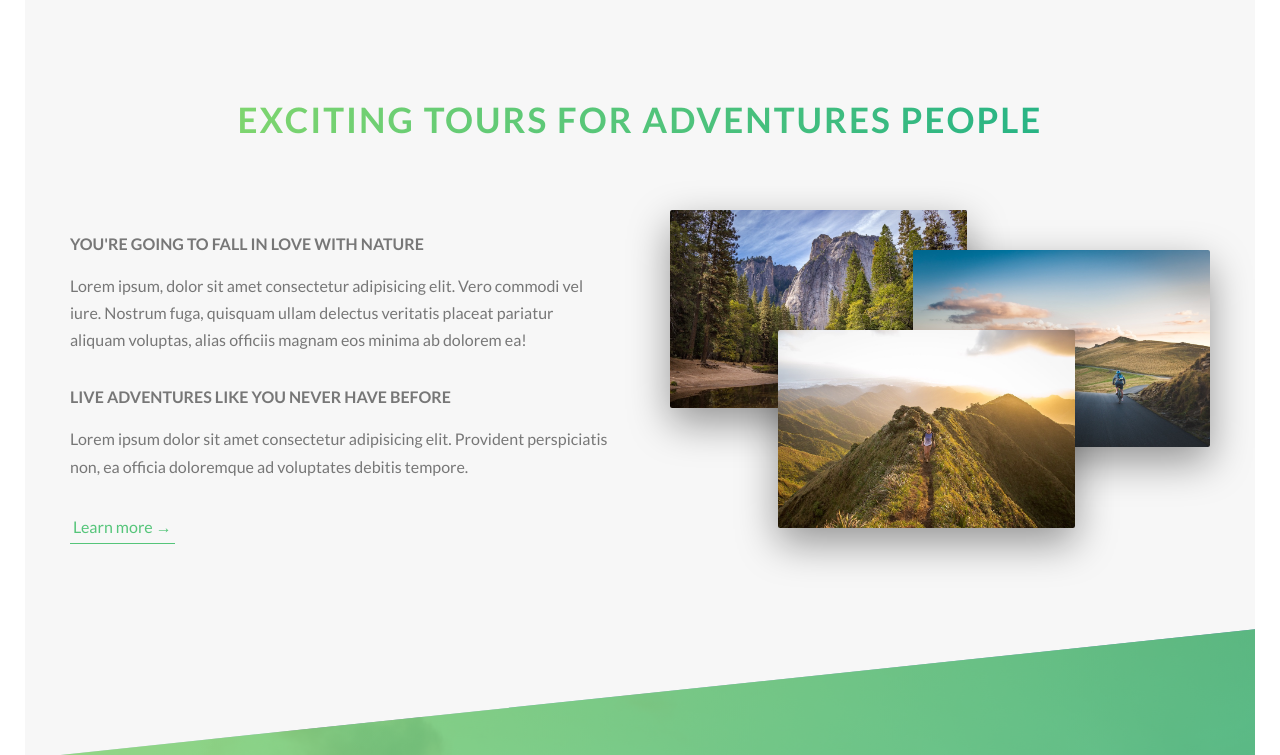
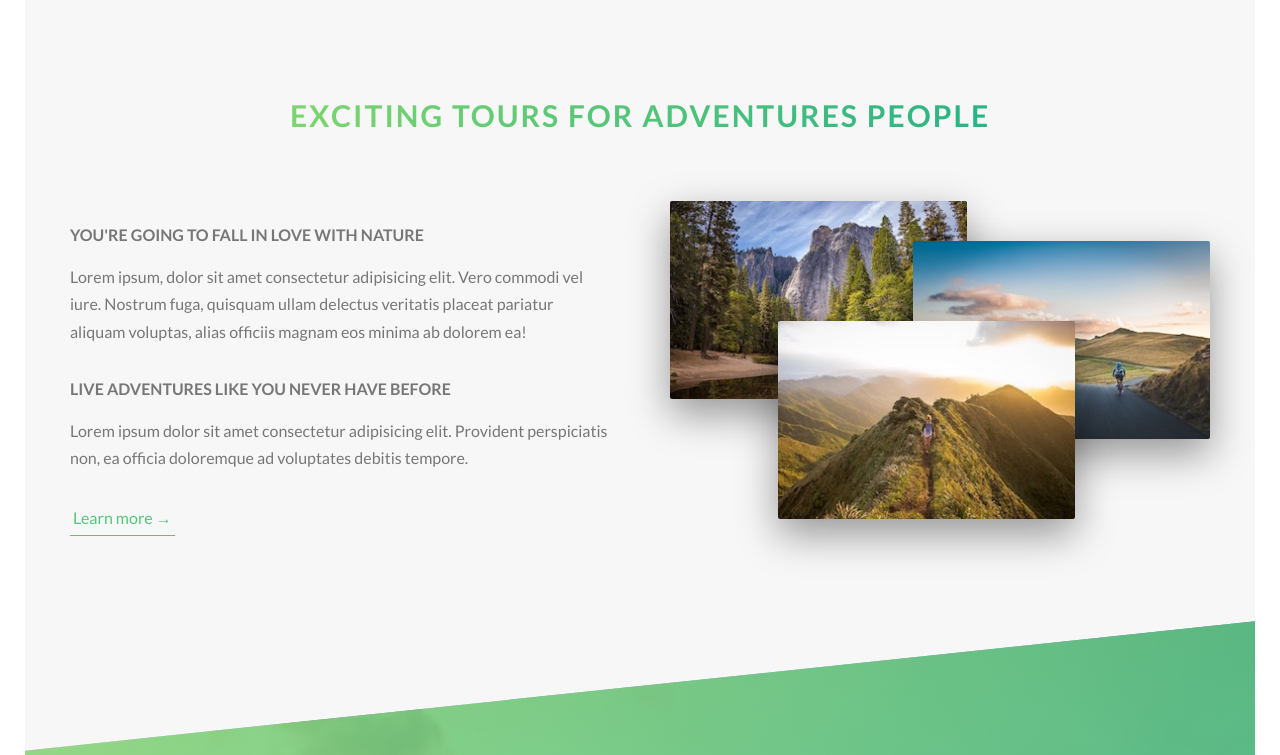
Before and after one commit to idhow/Natours, a website: page index.html in a window 1280 px wide. Shown: the part 785-1540 px from the top of the page. Drawn offline with Linux system fonts and the light colour scheme.

Commit message:
img srcset

```diff
--- a/index.html
+++ b/index.html
@@ -76,9 +76,31 @@
           </div>
           <div class="col-1-of-2">
             <div class="composition">
-              <img src="img/nat-1-large.jpg" alt="photo 1" class="composition__photo composition__photo--p1">
+              <img
+                srcset="img/nat-1.jpg 300w, img/nat-1-large.jpg 1000w"
+                sizes="(max-width: 900px) 20vw, (max-width: 600px) 30vw, 300px"
+                alt="photo 1"
+                class="composition__photo composition__photo--p1"
+                src="img/nat-1-large.jpg">
+              <img
+                srcset="img/nat-2.jpg 300w, img/nat-2-large.jpg 1000w"
+                sizes="(max-width: 900px) 20vw, (max-width: 600px) 30vw, 300px"
+                alt="photo 2"
+                class="composition__photo composition__photo--p2"
+                src="img/nat-2-large.jpg">
+              <img
+                srcset="img/nat-3.jpg 300w, img/nat-3-large.jpg 1000w"
+                sizes="(max-width: 900px) 20vw, (max-width: 600px) 30vw, 300px"
+                alt="photo 3"
+                class="composition__photo composition__photo--p3"
+                src="img/nat-3-large.jpg">
+
+              <!--
+               <img src="img/nat-1-large.jpg" alt="photo 1" class="composition__photo composition__photo--p1">
               <img src="img/nat-2-large.jpg" alt="photo 2" class="composition__photo composition__photo--p2">
               <img src="img/nat-3-large.jpg" alt="photo 3" class="composition__photo composition__photo--p3">
+              -->
+
             </div>
           </div>
         </div>
@@ -352,7 +374,11 @@
           <picture class="footer__logo">
             <source srcset="img/logo-green-small-1x.png 1x, img/logo-green-small-2x.png 2x"
                     media="(max-width: 37.5rem)">
-            <img srcset="img/logo-green-1x.png 1x, img/logo-green-2x.png 2x" alt="Full Logo" class="footer__logo">
+            <img srcset="img/logo-green-1x.png 1x, img/logo-green-2x.png 2x"
+                alt="Full Logo"
+                class="footer__logo"
+                src="img/logo-green-2x.png"
+            >
           </picture>
 
 
--- a/sass/base/_typography.scss
+++ b/sass/base/_typography.scss
@@ -47,7 +47,7 @@ body {
 }
 
 .heading-secondary {
-  font-size: 3.5rem;
+  font-size: 3rem;
   text-transform: uppercase;
   font-weight: 700;
   display: inline-block;
--- a/sass/pages/_home.scss
+++ b/sass/pages/_home.scss
@@ -3,8 +3,13 @@
   padding: 25rem 0;
   margin-top: -20vh;
 
+  @include respond(tab-land) {
+    padding: 20rem 0;
+  }
+
   @include respond(tab-port) {
-    padding: 25rem 0;
+    padding: 20rem 0;
+    margin-top: -15vh;
   }
 }
 
```
Also changed, not shown: sass/abstracts/_mixins.scss (+4 -4 lines), css/style.css.
